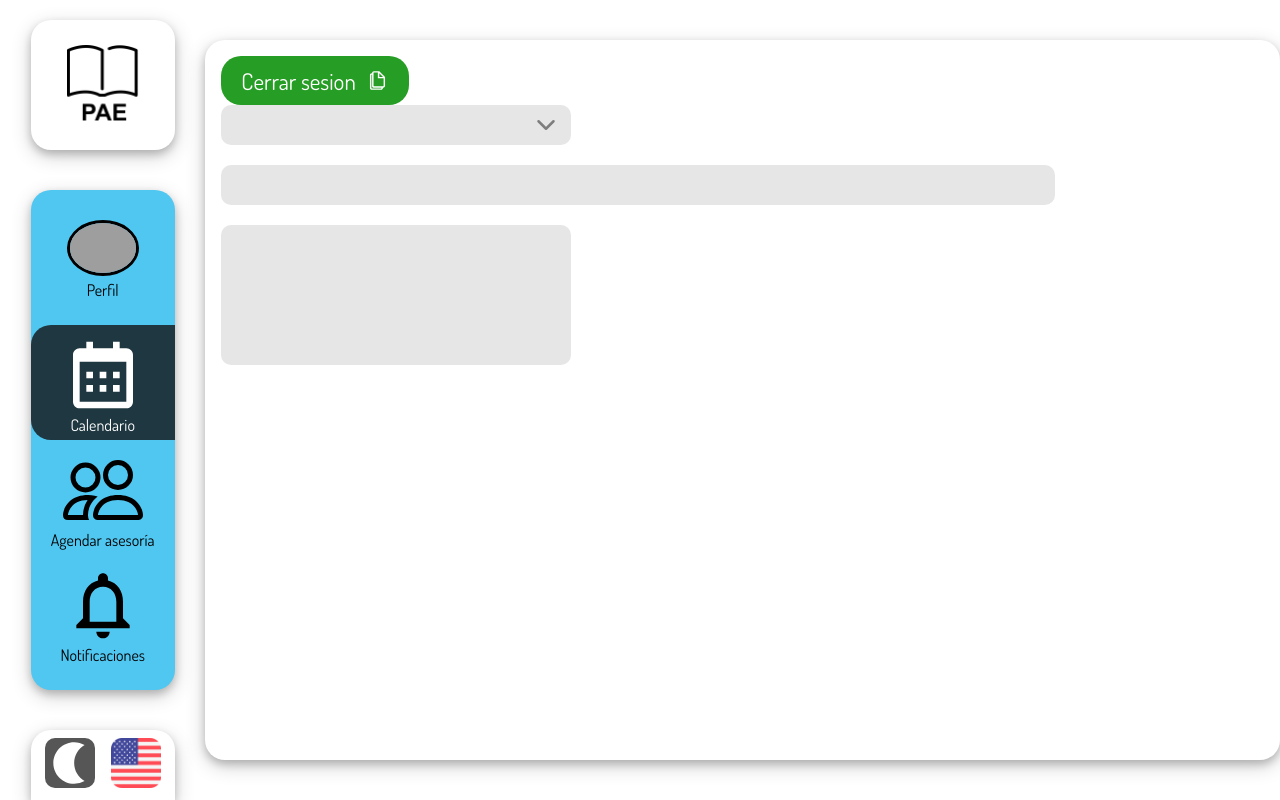
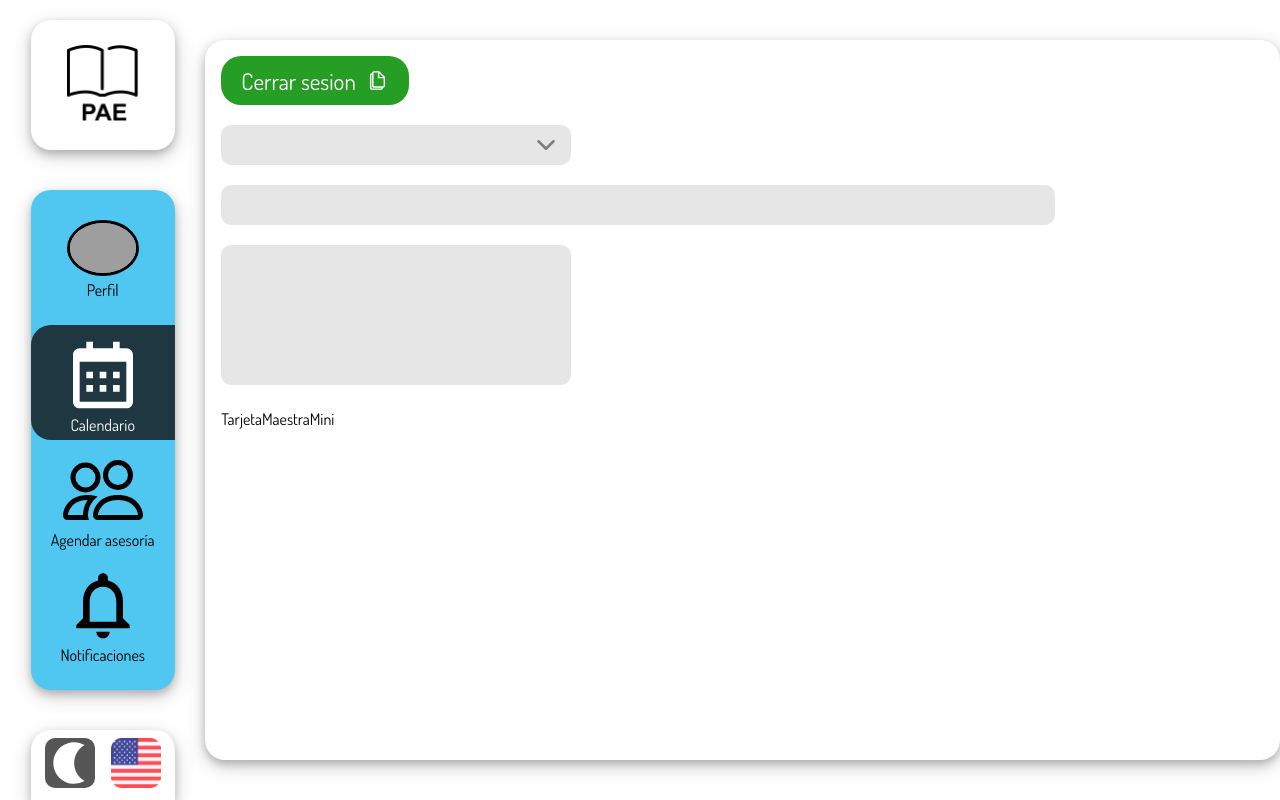
Before and after one commit to Daniel-dadu/PAE_web_platform, a React (Create React App) app in the folder frontend/: page /danielMaldonado in a window 1280 px wide. Built offline with nearby package versions, Linux system fonts and the light colour scheme; grey boxes are pictures that could not be loaded.

Commit message:
Init componente-TarjetaMaestraMini #112

```diff
--- /dev/null
+++ b/frontend/src/components/reusable/TarjetaMaestraMini/TarjetaMaestraMini.jsx
@@ -0,0 +1,10 @@
+import React from 'react'
+import './TarjetaMaestraMini.css'
+
+function TarjetaMaestraMini() {
+  return (
+    <div>TarjetaMaestraMini</div>
+  )
+}
+
+export default TarjetaMaestraMini
--- a/frontend/src/routeIndex.js
+++ b/frontend/src/routeIndex.js
@@ -25,3 +25,4 @@ export {default as CampoSeleccionarEnListaDesplegable } from './components/reusa
 
 export {default as CampoTextoPequeno } from './components/reusable/CampoTextoPequeno/CampoTextoPequeno.jsx'
 export {default as CampoTextoGrande } from './components/reusable/CampoTextoGrande/CampoTextoGrande.jsx'
+export {default as TarjetaMaestraMini } from './components/reusable/TarjetaMaestraMini/TarjetaMaestraMini.jsx'
--- a/frontend/src/views/componentPreview/DanielMaldonado/DanielMaldonado.jsx
+++ b/frontend/src/views/componentPreview/DanielMaldonado/DanielMaldonado.jsx
@@ -1,5 +1,5 @@
 import React from 'react'
-import { Template, BotonConImagen, CampoSeleccionarEnListaDesplegable, CampoTextoPequeno, CampoTextoGrande } from '../../../routeIndex'
+import { Template, BotonConImagen, CampoSeleccionarEnListaDesplegable, CampoTextoPequeno, CampoTextoGrande, TarjetaMaestraMini } from '../../../routeIndex'
 
 import './DanielMaldonado.css'
 import { IoMdCopy } from 'react-icons/io'
@@ -19,6 +19,8 @@ function DanielMaldonado() {
           Cerrar sesion
         </BotonConImagen>
 
+        <br />
+
         <CampoSeleccionarEnListaDesplegable options={list} size="big"/>
 
         <br />
@@ -31,6 +33,11 @@ function DanielMaldonado() {
 
         <CampoTextoGrande size="medium"/>
 
+        <br />
+        <br />
+
+        <TarjetaMaestraMini size="normal"/>
+
       </Template>
     </div>
   )
```
Also changed, not shown: frontend/src/components/reusable/TarjetaMaestraMini/TarjetaMaestraMini.css (added).
